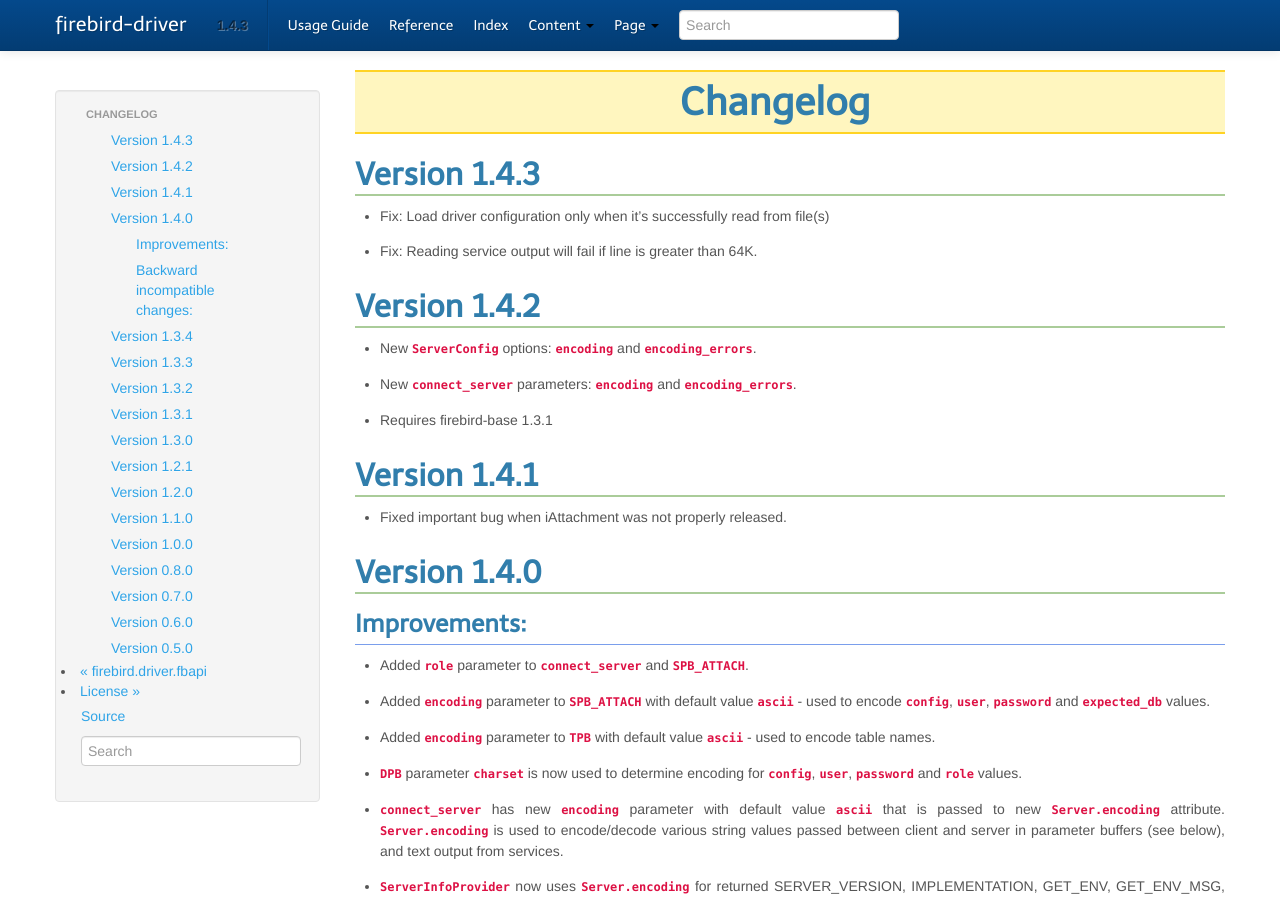
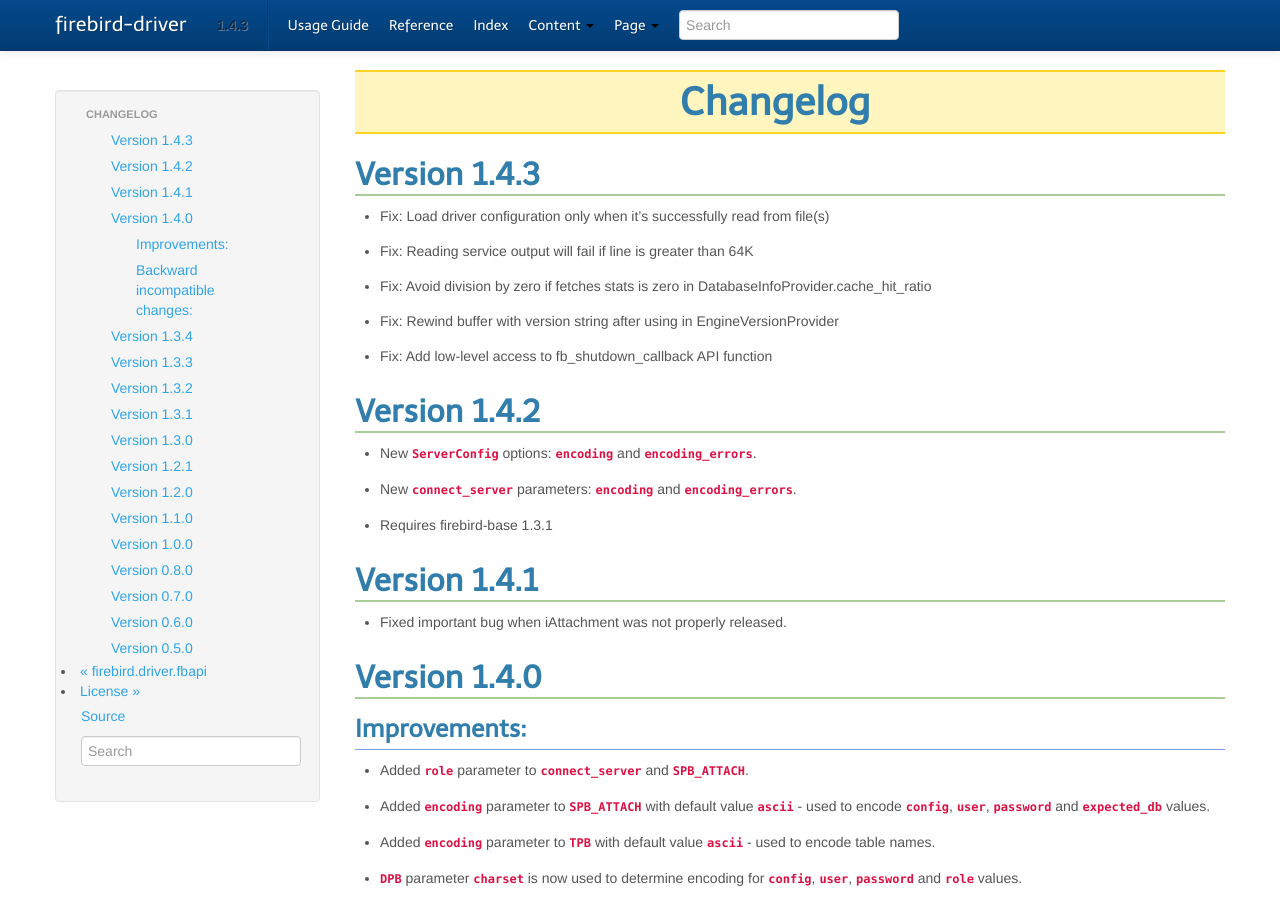
Before and after one commit to FirebirdSQL/python3-driver, a Sphinx documentation site: the page built from docs/changelog.txt, in a window 1280 px wide and 900 px high. Built offline with Sphinx 7.4.7, drawn with Linux system fonts in a browser that asks for light colours.

Commit message:
Missing v1.4.3 entries

```diff
--- a/docs/changelog.txt
+++ b/docs/changelog.txt
@@ -6,7 +6,10 @@
 =============
 
 * Fix: Load driver configuration only when it's successfully read from file(s)
-* Fix: Reading service output will fail if line is greater than 64K.
+* Fix: Reading service output will fail if line is greater than 64K
+* Fix: Avoid division by zero if fetches stats is zero in DatabaseInfoProvider.cache_hit_ratio
+* Fix: Rewind buffer with version string after using in EngineVersionProvider
+* Fix: Add low-level access to fb_shutdown_callback API function
 
 Version 1.4.2
 =============
```
